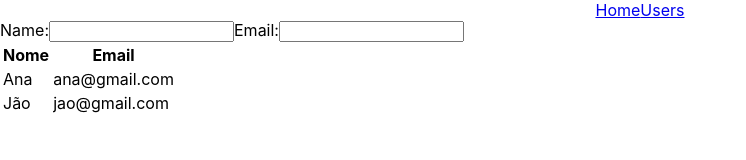
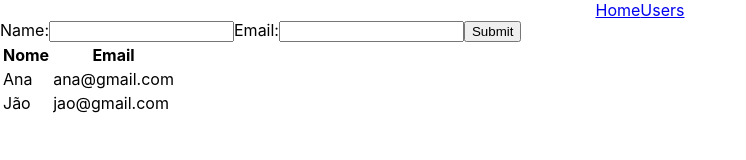
Before and after one commit to AnaB-hub/react_redux_integracao_API_udemy, a React (Create React App) app in the folder projeto-inicial/: page /users in a window 1280 px wide. Shown: the top 160 px of the page, without its empty margins (0-746 px from the left). Built offline with nearby package versions, Linux system fonts and the light colour scheme.

Commit message:
Criar Action no Formulário utilizando redux

```diff
--- /dev/null
+++ b/projeto-inicial/src/actions/user/UserAction.js
@@ -0,0 +1,4 @@
+
+export const submitUserAction = (data) => {
+  console.log(data)
+}
--- a/projeto-inicial/src/components/Users/UserForm.js
+++ b/projeto-inicial/src/components/Users/UserForm.js
@@ -1,20 +1,28 @@
 import React from 'react';
-import { reduxForm } from "redux-form";
+import { reduxForm, Field } from "redux-form";
 import { connect } from "react-redux";
+import { submitUserAction } from './../../actions/user/UserAction';
 
 const UserFormFunc = props => {
+  const {handleSubmit} = props
+
+  const submit = (data, submitUserAction) => {
+    submitUserAction(data)
+  }
+
   return (
-    <form>
+    <form onSubmit={handleSubmit((fields) => submit(fields, submitUserAction))}>
       <label>Name:</label>
-      <input
+      <Field
         type="text"
         component="input"
         name="name" />
       <label>Email:</label>
-      <input
+      <Field
         type="text"
         component="input"
         name="email" />
+      <button type="submit">Submit</button>
     </form>
   );
 }
@@ -27,4 +35,4 @@
 
 })
 
-export default connect(mapStateToProps)(UserForm)
+export default connect(mapStateToProps, {submitUserAction})(UserForm)
```
